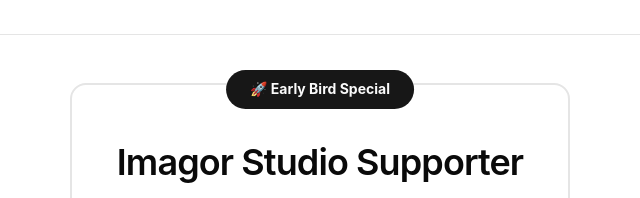
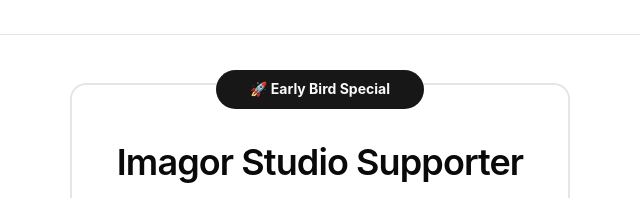
Before and after one commit to cshum/imagor-website, a plain HTML site: page buy/early-bird/index.html in a window 1280 px wide. Shown: the part 482-680 px from the top of the page, 320-960 px from the left. Drawn offline with Linux system fonts and the light colour scheme; a script that the page names is missing.

Commit message:
tweak spacing

```diff
--- a/buy/early-bird/index.html
+++ b/buy/early-bird/index.html
@@ -45,6 +45,8 @@
             border-radius: 2rem;
             font-weight: 700;
             font-size: 0.875rem;
+            width: 13rem;
+            text-align: center;
         }
 
         .price {
```
